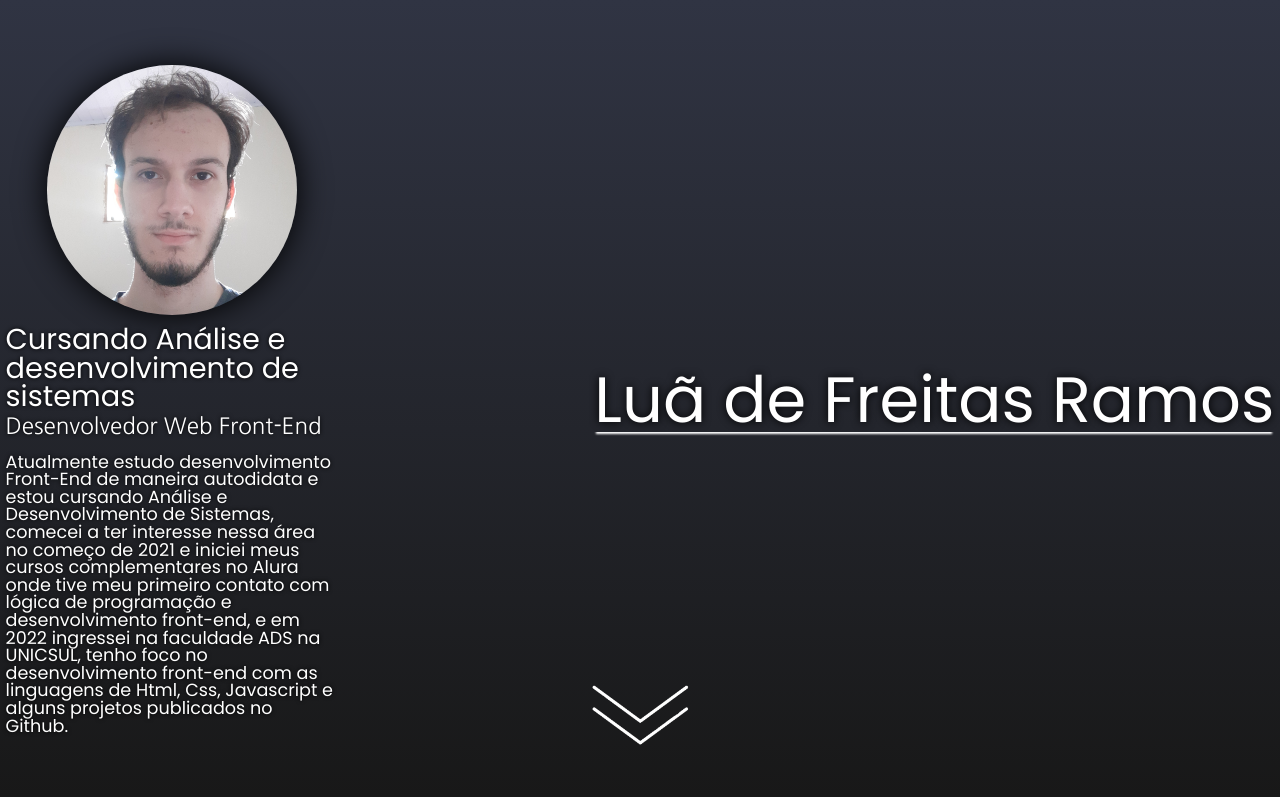
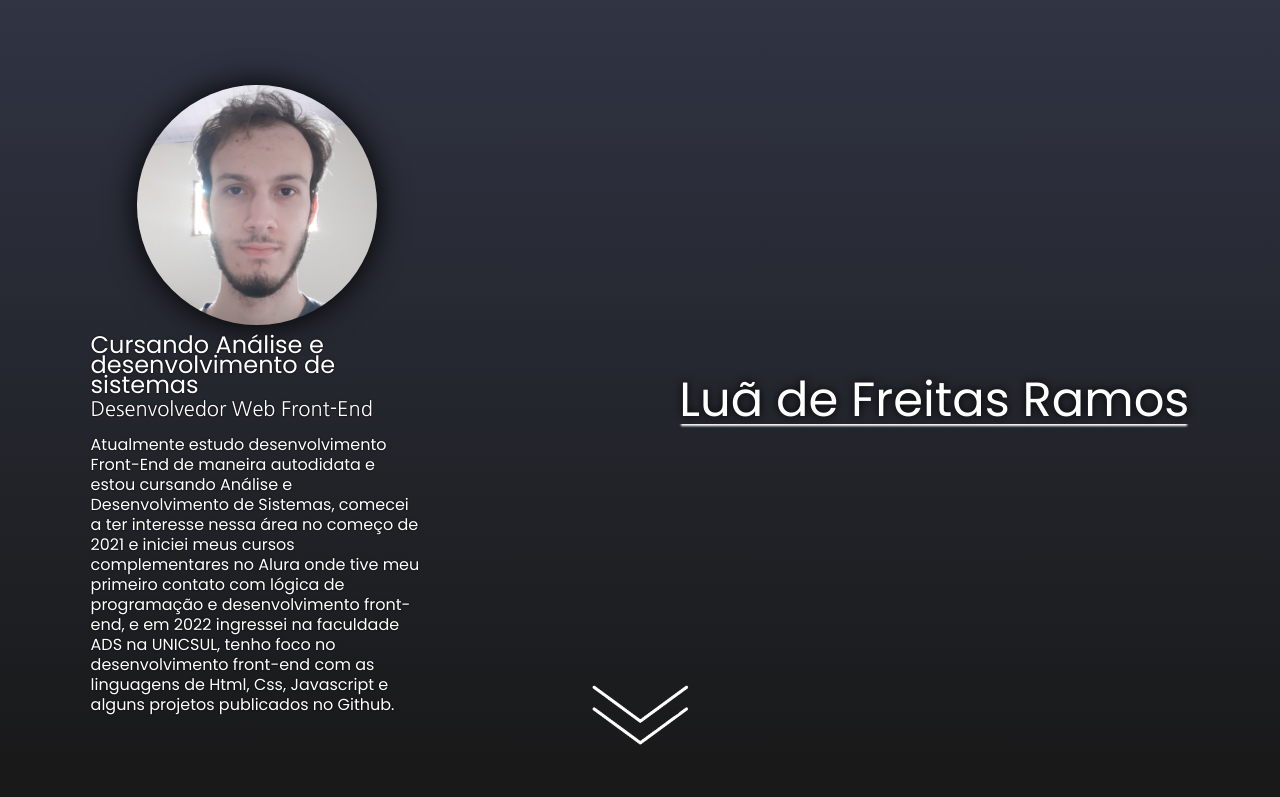
Before and after one commit to LuaComTil/Portifolio, a plain HTML site: page index.html in a window 1280 px wide. Shown: the top 797 px of the page. Drawn offline with Linux system fonts and the light colour scheme.

Commit message:
Add files via upload

```diff
--- a/css/base.css
+++ b/css/base.css
@@ -1,6 +1,7 @@
 html,body,div,span,applet,object,iframe,h1,h2,h3,h4,h5,h6,p,blockquote,pre,a,abbr,acronym,address,big,cite,code,del,dfn,em,img,ins,kbd,q,s,samp,small,strike,strong,sub,sup,tt,var,b,u,i,center,dl,dt,dd,ol,ul,li,fieldset,form,label,legend,table,caption,tbody,tfoot,thead,tr,th,td,article,aside,canvas,details,embed,figure,figcaption,footer,header,hgroup,menu,nav,output,ruby,section,summary,time,mark,audio,video{margin:0;padding:0;border:0;font-size:100%;font:inherit;vertical-align:baseline;}article,aside,details,figcaption,figure,footer,header,hgroup,menu,nav,section{display:block;}body{line-height:1;}ol,ul{list-style:none;}blockquote,q{quotes:none;}blockquote:before,blockquote:after,q:before,q:after{content:'';content:none;}table{border-collapse:collapse;border-spacing:0;}
 :root {
     background-color: #181818;
+    line-height: 20px;
     --fonte1: 'Poppins', sans-serif;
     --fonte2: 'Nanum Gothic', sans-serif;
     --fonte3: 'Baloo 2', cursive;
--- a/css/introduction.css
+++ b/css/introduction.css
@@ -20,32 +20,35 @@
 .profile {
     width: 26%;
     margin-right: 20%;
-}
-.profile p {
-    text-shadow: 0px 0px 4px black;
+    text-shadow: 0px 0px 2px black;
+    line-height: 20px;
+    /*background-color: rgba(255, 255, 255, 0.8);
+    color: black;
+    padding: 1rem;
+    border-radius: 32px;*/
 }
 .profile__picture {
     content: url(../img/profile-picture.jpg);
     border-radius: 999px;
     box-shadow: rgb(0, 0, 0) 0px 0px 32px;
-    height: 250px;
-    width: 250px;
+    height: 240px;
+    width: 240px;
     margin: 0 auto 10px auto;
 }
 .profile__big-description {
-    font-size: 1.8rem;
+    font-size: 24px;
     margin-bottom: 4px;
 }
 .profile__small-description {
-    font-size: 1.4rem;
+    font-size: 20px;
     font-family: var(--fonte2);
     margin-bottom: 1rem;
 }
 .profile__text {
-    font-size: 1.1rem;
+    font-size: 16px;
 }
 .introduction .name {
-    font-size: 4rem;
+    font-size: 48px;
     text-shadow: 0px 0px 8px black;
     box-shadow: 0 4px 2px -2px #FFF;
     text-decoration: none;
```
